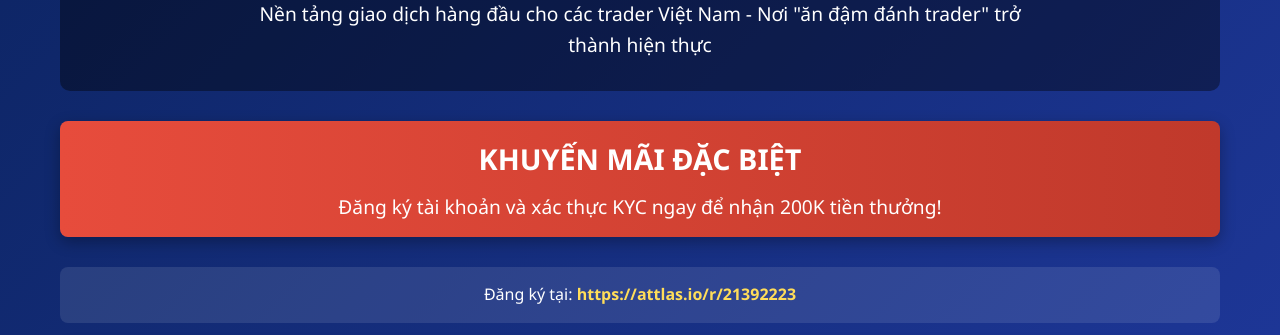
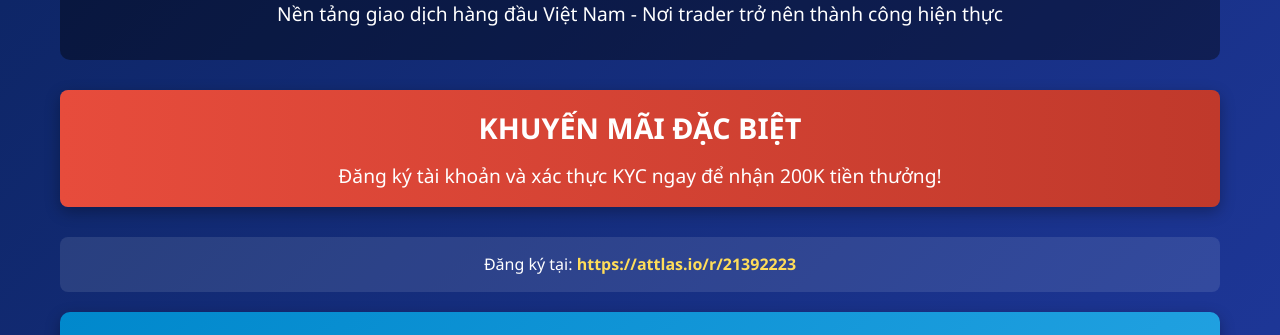
Before and after one commit to shirmtry/ATX, a plain HTML site: page index.html in a window 1280 px wide. Shown: the part 198-533 px from the top of the page. Drawn offline with Linux system fonts and the light colour scheme.

Commit message:
Update index.html

```diff
--- a/index.html
+++ b/index.html
@@ -3,7 +3,7 @@
 <head>
     <meta charset="UTF-8">
     <meta name="viewport" content="width=device-width, initial-scale=1.0">
-    <title>Sàn ATX - Tặng 300k</title>
+    <title>Sàn ATX - Tặng 200k</title>
     <link rel="icon" href="https://danviet.ex-cdn.com/files/f1/2021/5/5/1-16201893641271008335156.jpg" type="image/jpeg">
     <link rel="stylesheet" href="https://cdnjs.cloudflare.com/ajax/libs/font-awesome/6.4.0/css/all.min.css">
     <style>
@@ -451,7 +451,7 @@
 
         <header>
             <h1>SÀN GIAO DỊCH ATX</h1>
-            <p>Nền tảng giao dịch hàng đầu cho các trader Việt Nam - Nơi "ăn đậm đánh trader" trở thành hiện thực</p>
+            <p>Nền tảng giao dịch hàng đầu Việt Nam - Nơi trader trở nên thành công hiện thực</p>
         </header>
 
         <div class="promo-banner">
```
